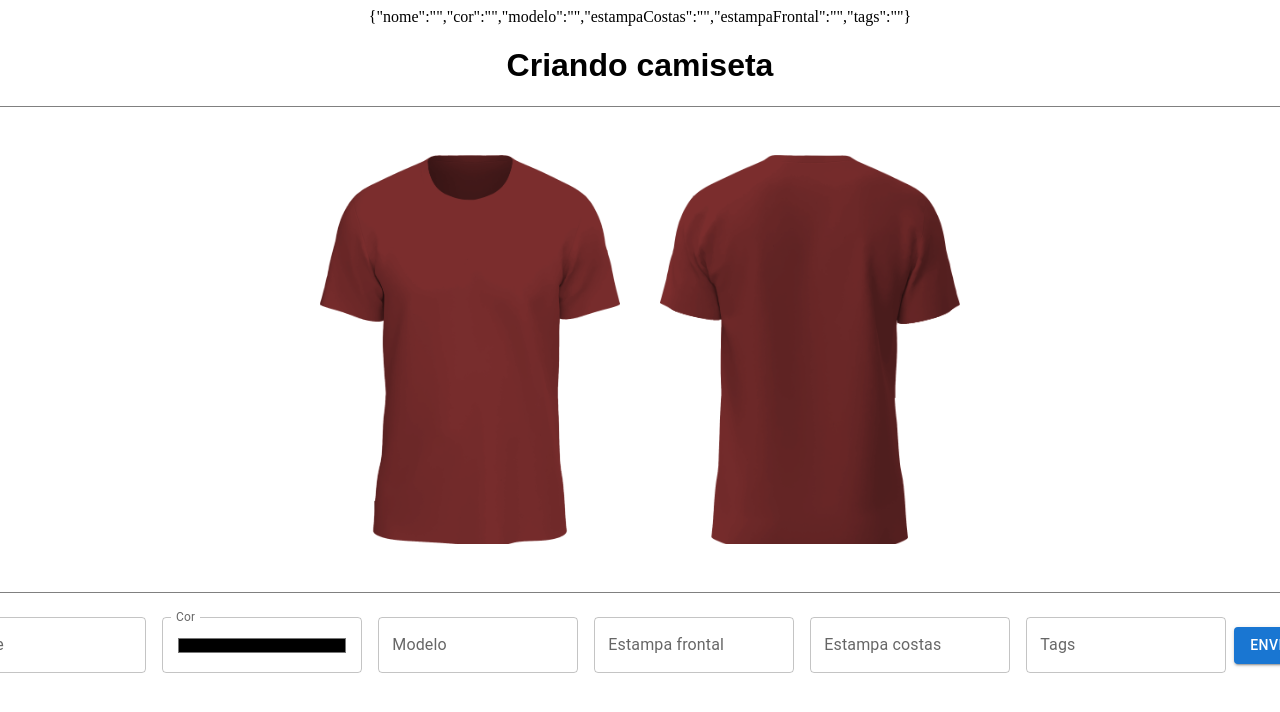
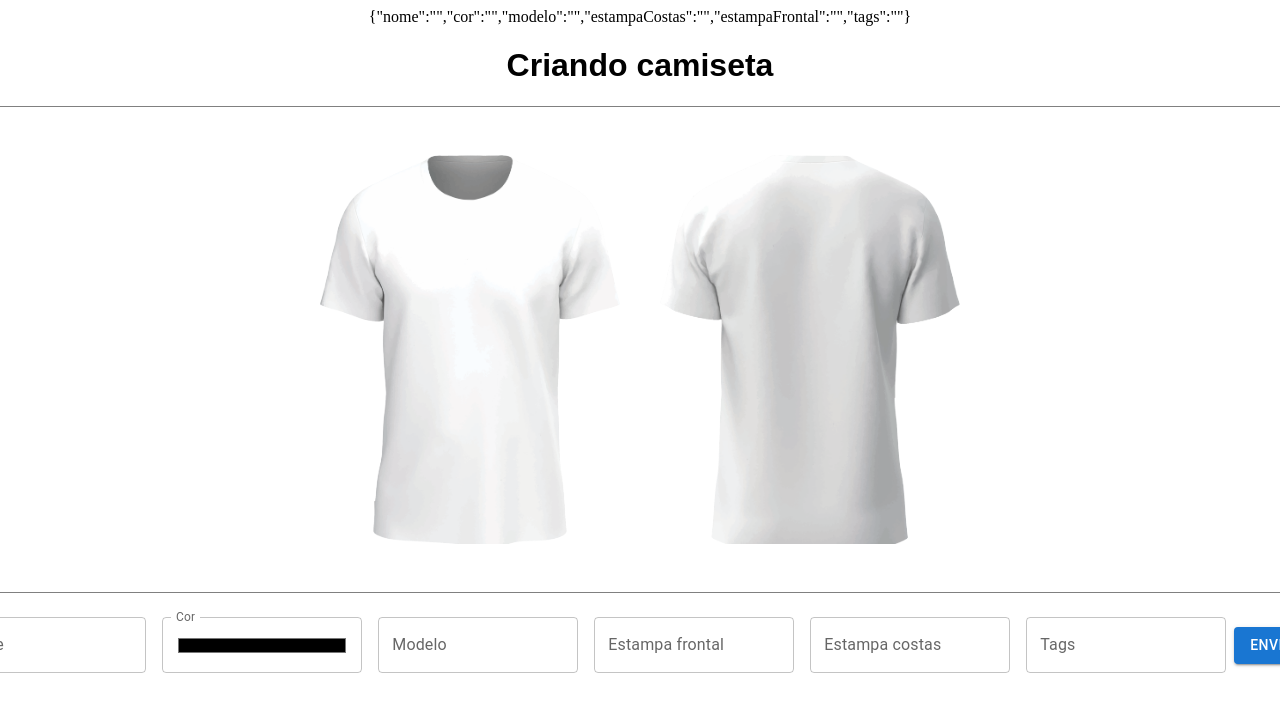
Before and after one commit to misasoares/desafio-camisetas, a React (Vite) app: page / in a window 1280 px wide. Shown: the top 712 px of the page. Built offline with nearby package versions, Linux system fonts and the light colour scheme.

Commit message:
alterar cores em tempo real

```diff
--- a/package.json
+++ b/package.json
@@ -17,7 +17,8 @@
     "axios": "^1.5.1",
     "react": "^18.2.0",
     "react-dom": "^18.2.0",
-    "react-router-dom": "^6.17.0"
+    "react-router-dom": "^6.17.0",
+    "styled-components": "^6.1.0"
   },
   "devDependencies": {
     "@types/react": "^18.2.15",
--- a/src/config/services/api.service.ts
+++ b/src/config/services/api.service.ts
@@ -1,7 +1,7 @@
 import axios from 'axios';
 
 const apiService = axios.create({
-	baseURL: 'https://01cb-131-0-230-79.ngrok-free.app/',
+	baseURL: 'https://api-camisetas.onrender.com/',
 });
 
 export default apiService;
--- a/src/pages/Home.tsx
+++ b/src/pages/Home.tsx
@@ -6,8 +6,12 @@ import SendIcon from "@mui/icons-material/Send";
 import { useState } from "react";
 import { create } from "../config/services/camiseta.service";
 import "../style.css";
+import styled from "styled-components";
 
 function Home() {
+  const [backgroundColor, setBackgroundColor] = useState("#fffffff");
+console.log(backgroundColor)
+
   const [camiseta, setCamiseta] = useState({
     nome: "",
     cor: "",
@@ -16,6 +20,16 @@ function Home() {
     estampaFrontal: "",
     tags: "",
   });
+
+  const ChangeColorStyled = styled.div`
+    position: absolute;
+    top: 0;
+    left: 0;
+    width: 100%;
+    height: 100%;
+    background-color: ${backgroundColor};
+    mix-blend-mode: multiply;
+  `;
 
   const handleSubmit = async () => {
     {
@@ -41,32 +55,37 @@ function Home() {
         autoComplete="off"
       >
         <Box style={{ border: "solid 1px gray", borderRadius: "10px" }} display={"flex"} justifyContent={"center"} alignItems={"center"} padding={"3rem"} gap={5}>
-          <div style={{position:"absolute"}}>
+          <div style={{ position: "absolute" }}>
             <img className="estampa-frente" src={camiseta.estampaFrontal} alt="" />
           </div>
-          <div style={{position:"absolute"}}>
+          <div style={{ position: "absolute" }}>
             <img className="estampa-costas" src={camiseta.estampaCostas} alt="" />
           </div>
 
-
-
           <div className="tshirt-container">
-          <div className="color-overlay"></div>
-
+            <ChangeColorStyled className="color-overlay"></ChangeColorStyled>
           </div>
 
-             <div className="tshirt-container costas">
-          <div className="color-overlay"></div>
-
+          <div className="tshirt-container costas">
+            <ChangeColorStyled className="color-overlay"></ChangeColorStyled>
           </div>
-
         </Box>
 
         <form>
           <Box display={"flex"} justifyContent={"center"} alignItems={"center"} paddingTop={"1rem"}>
             <TextField onChange={(e) => setCamiseta({ ...camiseta, nome: e.target.value })} id="nome" label="Nome" variant="outlined" />
-            <TextField onChange={(e) => setCamiseta({ ...camiseta, cor: e.target.value })} id="cor" label="Cor" variant="outlined" type="color" />
-            <TextField onChange={(e) => setCamiseta({ ...camiseta, modelo: e.target.value })} id="modelo" label="Modelo" variant="outlined"  />
+            <TextField
+              onChange={(e) => {
+                setCamiseta({ ...camiseta, cor: e.target.value });
+                setBackgroundColor(e.target.value);
+              }}
+              id="cor"
+              label="Cor"
+              variant="outlined"
+              type="color"
+            />
+
+            <TextField onChange={(e) => setCamiseta({ ...camiseta, modelo: e.target.value })} id="modelo" label="Modelo" variant="outlined" />
             <TextField onChange={(e) => setCamiseta({ ...camiseta, estampaFrontal: e.target.value })} id="estampaFrontal" label="Estampa frontal" variant="outlined" />
             <TextField onChange={(e) => setCamiseta({ ...camiseta, estampaCostas: e.target.value })} id="estampaCostas" label="Estampa costas" variant="outlined" />
             <TextField onChange={(e) => setCamiseta({ ...camiseta, tags: e.target.value })} id="tags" label="Tags" variant="outlined" />
--- a/src/style.css
+++ b/src/style.css
@@ -2,44 +2,16 @@
   position: relative;
   z-index: 2;
   max-width: 120px;
-  left: -125%;
+  left: -140%;
   bottom: 50px;
 }
 .estampa-costas {
   position: relative;
   z-index: 2;
   max-width: 120px;
-  left: 123%;
+  left: 140%;
   bottom: 50px;
 }
-
-/* .tshirt-container {
-  position: relative;
-}
-
-.tshirt-image {
-  width: 100%;
-  height: auto;
-
-
-
-} */
-
-/* .color-overlay {
-  position: absolute;
-  top: 0;
-  left: 0;
-  width: 100%;
-  height: 100%;
-  background-color: blue;
-  mix-blend-mode: multiply;
-  mask-size: cover;
-  mask-mode: alpha;
-  -webkit-mask-image: url("./frentesvg.svg");
-  mask-image: url("./frentesvg.svg");
-  -webkit-mask-repeat: no-repeat;
-  mask-repeat: no-repeat;
-} */
 
 
 .tshirt-container {
@@ -62,15 +34,3 @@
    -webkit-mask-image: url('./assets/camisetabrancacostas.png');
   mask-image: url('./assets/camisetabrancacostas.png');
 }
-
-
-
-.color-overlay {
-  position: absolute;
-  top: 0;
-  left: 0;
-  width: 100%;
-  height: 100%;
-  background-color: rgb(123, 45, 45); /* esse tem qure mudar */
-  mix-blend-mode: multiply;
-}
```
Also changed, not shown: 1 other file (tests, documents, lock files or other folders).
